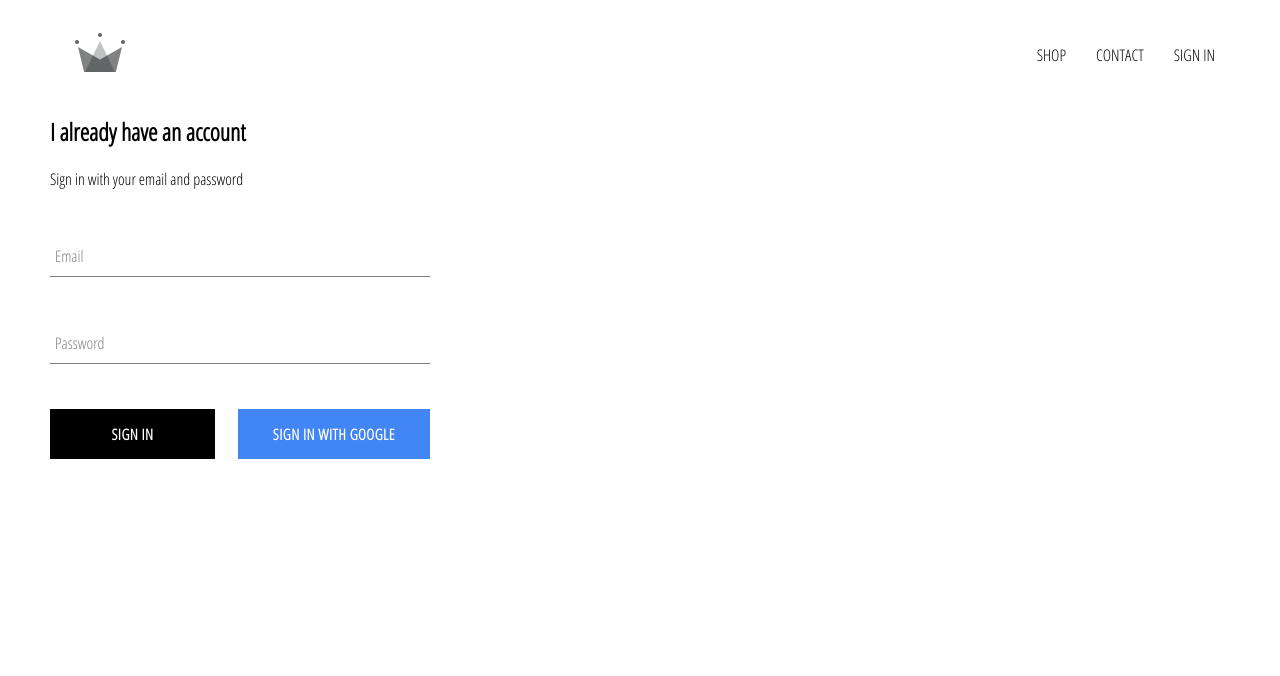
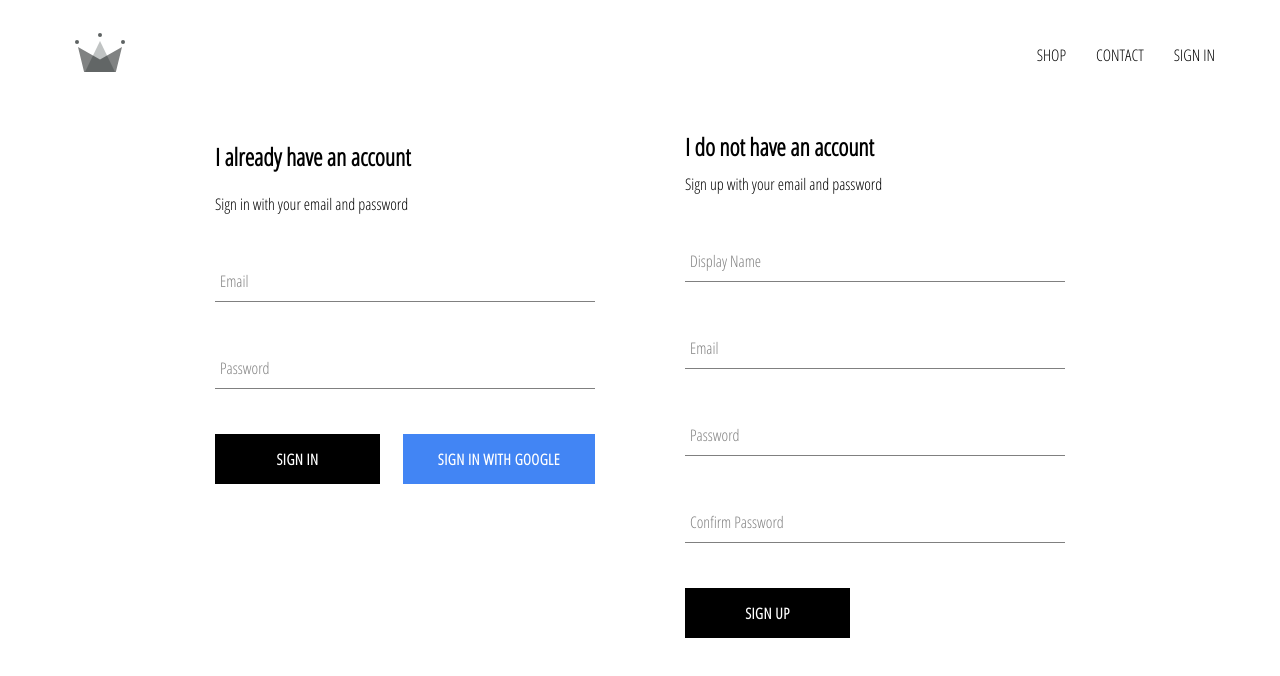
Before and after one commit to Inoubliable23/crwn-clothing, a React (Create React App) app: page /signin in a window 1280 px wide. Shown: the top 676 px of the page. Built offline with nearby package versions, Linux system fonts and the light colour scheme; no server answers.

Commit message:
Added sign up, included ability to store in firestore db

```diff
--- a/src/App.js
+++ b/src/App.js
@@ -6,7 +6,7 @@
 import HomePage from './pages/home/home.component';
 import ShopPage from './pages/shop/shop.component';
 import SignInAndSignUpPage from './pages/sign-in-and-sign-up/sign-in-and-sign-up.component';
-import { auth } from './firebase/firebase.utils';
+import { auth, createUserProfileDocument } from './firebase/firebase.utils';
 
 class App extends Component {
 
@@ -21,10 +21,23 @@
 	unsubsribeFromAuth = null;
 
 	componentDidMount() {
-		this.unsubsribeFromAuth = auth.onAuthStateChanged(user => {
-			this.setState({
-				currentUser: user
-			});
+		this.unsubsribeFromAuth = auth.onAuthStateChanged(async userAuth => {
+			if (userAuth) {
+				const userRef = await createUserProfileDocument(userAuth);
+
+				userRef.onSnapshot(snapshot => {
+					this.setState({
+						currentUser: {
+							id: snapshot.id,
+							...snapshot.data()
+						}
+					});
+				});
+			} else {
+				this.setState({
+					currentUser: null
+				});
+			}
 		});
 	}
 
--- a/src/components/sign-in/sign-in.component.jsx
+++ b/src/components/sign-in/sign-in.component.jsx
@@ -11,8 +11,8 @@
 		super(props);
 
 		this.state = {
-			 email: '',
-			 password: ''
+			email: '',
+			password: ''
 		}
 	}
 
@@ -34,6 +34,7 @@
 	}
 
 	render() {
+		const { email, password } = this.state;
 		return (
 			<div className="sign-in">
 				<h2>I already have an account</h2>
@@ -44,7 +45,7 @@
 						type="email"
 						name="email"
 						label="Email"
-						value={this.state.email}
+						value={email}
 						handleChange={this.handleChange}
 						required
 					/>
@@ -52,7 +53,7 @@
 						type="password"
 						name="password"
 						label="Password"
-						value={this.state.password}
+						value={password}
 						handleChange={this.handleChange}
 						required
 					/>
--- /dev/null
+++ b/src/components/sign-up/sign-up.component.jsx
@@ -0,0 +1,105 @@
+import React, { Component } from 'react';
+import './sign-up.scss';
+import FormInput from '../form-input/form-input.component';
+import CustomButton from '../custom-button/custom-button.component';
+import { auth, createUserProfileDocument } from '../../firebase/firebase.utils';
+
+class SignUp extends Component {
+
+	constructor(props) {
+		super(props);
+
+		this.state = {
+			displayName: '',
+			email: '',
+			password: '',
+			confirmPassword: ''
+		}
+	}
+
+	handleSubmit = async event => {
+		event.preventDefault();
+
+		const { displayName, email, password, confirmPassword } = this.state;
+		if (password !== confirmPassword) {
+			alert('Passwords do not match');
+			return;
+		}
+
+		try {
+			const { user } = await auth.createUserWithEmailAndPassword(email, password);
+
+			await createUserProfileDocument(user, displayName);
+
+			this.setState({
+				displayName: '',
+				email: '',
+				password: '',
+				confirmPassword: ''
+			});
+
+		} catch (error) {
+			console.error(error);
+		}
+	}
+
+	handleChange = event => {
+		const { name, value } = event.target;
+
+		this.setState({
+			[name]: value
+		});
+	}
+
+	render() {
+		const { displayName, email, password, confirmPassword } = this.state;
+		return (
+			<div className="sign-up">
+				<h2 className="title">I do not have an account</h2>
+				<span>Sign up with your email and password</span>
+				<form
+					className="sign-up-form"
+					onSubmit={this.handleSubmit}
+				>
+					<FormInput
+						type="text"
+						name="displayName"
+						label="Display Name"
+						value={displayName}
+						handleChange={this.handleChange}
+						required
+					/>
+					<FormInput
+						type="email"
+						name="email"
+						label="Email"
+						value={email}
+						handleChange={this.handleChange}
+						required
+					/>
+					<FormInput
+						type="password"
+						name="password"
+						label="Password"
+						value={password}
+						handleChange={this.handleChange}
+						required
+					/>
+					<FormInput
+						type="password"
+						name="confirmPassword"
+						label="Confirm Password"
+						value={confirmPassword}
+						handleChange={this.handleChange}
+						required
+					/>
+					<div className="buttons">
+						<CustomButton type="submit">Sign up</CustomButton>
+					</div>
+				</form>
+			</div>
+		)
+	}
+}
+
+export default SignUp;
--- /dev/null
+++ b/src/components/sign-up/sign-up.scss
@@ -0,0 +1,9 @@
+.sign-up {
+  display: flex;
+  flex-direction: column;
+  width: 380px;
+
+  .title {
+    margin: 10px 0;
+  }
+}
--- a/src/firebase/firebase.utils.js
+++ b/src/firebase/firebase.utils.js
@@ -12,6 +12,31 @@
 	appId: "1:169175677382:web:8c2da3409632b131f2dac7"
 }
 
+export const createUserProfileDocument = async (userAuth, additionalData) => {
+	if (!userAuth) return;
+
+	const userRef = firestore.doc(`users/${userAuth.uid}`);
+	const snapshot = await userRef.get();
+
+	if (!snapshot.exists) {
+		const { displayName, email } = userAuth;
+		const createdAt = new Date();
+
+		try {
+			await userRef.set({
+				displayName,
+				email,
+				createdAt,
+				...additionalData
+			});
+		} catch (error) {
+			console.log('error creating user', error.message);
+		}
+	}
+
+	return userRef;
+}
+
 firebase.initializeApp(config);
 
 export const auth = firebase.auth();
--- a/src/pages/sign-in-and-sign-up/sign-in-and-sign-up.component.jsx
+++ b/src/pages/sign-in-and-sign-up/sign-in-and-sign-up.component.jsx
@@ -1,11 +1,13 @@
 import React from 'react';
 import './sign-in-and-sign-up.scss';
 import SignIn from '../../components/sign-in/sign-in.component';
+import SignUp from '../../components/sign-up/sign-up.component';
 
 const SignInAndSignUpPage = () => {
 	return (
 		<div className="sign-in-and-sign-up">
 			<SignIn />
+			<SignUp />
 		</div>
 	)
 }
--- a/src/pages/sign-in-and-sign-up/sign-in-and-sign-up.scss
+++ b/src/pages/sign-in-and-sign-up/sign-in-and-sign-up.scss
@@ -0,0 +1,6 @@
+.sign-in-and-sign-up {
+  width: 850px;
+  display: flex;
+  justify-content: space-between;
+  margin: 30px auto;
+}
```
